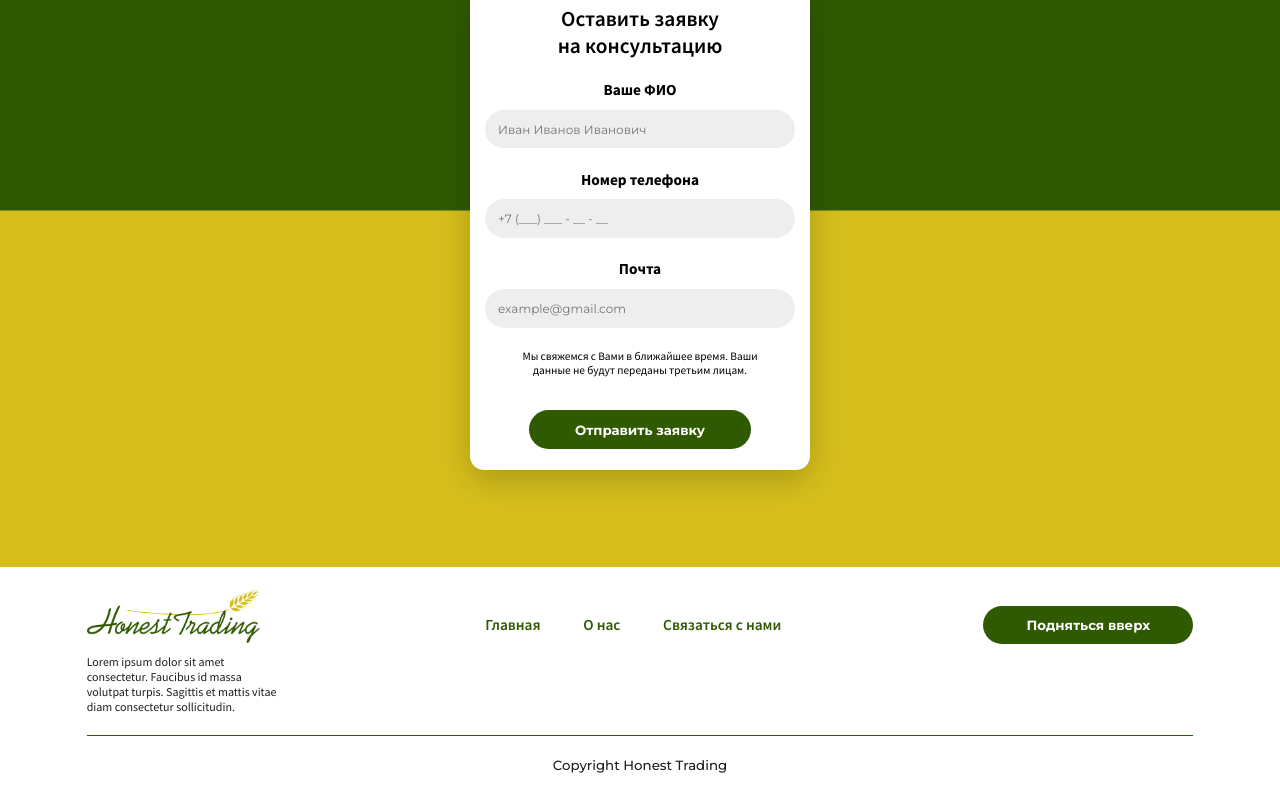
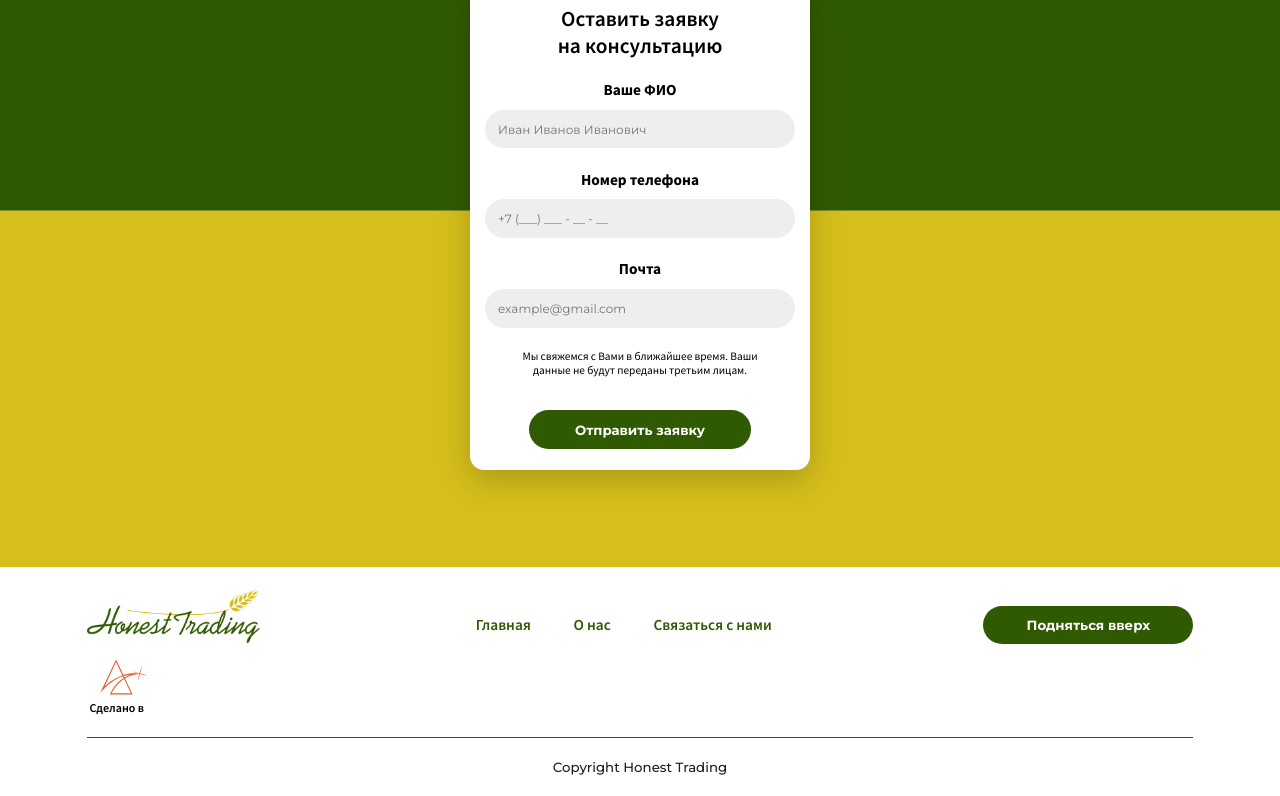
Before and after one commit to k1ngsterr1/honest-trading, a React (Create React App) app: page / in a window 1280 px wide. Shown: the part 3105-3901 px from the top of the page. Built offline with nearby package versions, Linux system fonts and the light colour scheme.

Commit message:
HonestUpdate

```diff
--- a/src/components/Footer.js
+++ b/src/components/Footer.js
@@ -8,6 +8,7 @@ import { Link } from "react-scroll";
 
 // Logo
 import logo from "../assets/honest_trading.png";
+import triangle from "../assets/Triangle.svg";
 
 // Icons
 import { MdArrowDropUp } from "react-icons/md";
@@ -18,10 +19,15 @@ const Footer = () => {
       <div className="footer-container">
         <div className="logo-container">
           <img className="logo" src={logo}></img>
-          <p className="footer-paragraph">
-            Lorem ipsum dolor sit amet consectetur. Faucibus id massa volutpat
-            turpis. Sagittis et mattis vitae diam consectetur sollicitudin.
-          </p>
+          <div className="spark">
+            <img
+              className="triangle"
+              src={triangle}
+              onClick={() => window.open("https://sparkstudio.kz/", "_blank")}
+              alt="spark-studio"
+            ></img>
+            <span className="spark-text">Сделано в</span>
+          </div>
         </div>
         <nav className="footer-navigation">
           <Link to="main" smooth={true} className="main-footer-link">
@@ -38,7 +44,6 @@ const Footer = () => {
           Подняться вверх
         </Link>
       </div>
-
       <span className="footer-separator"></span>
       <p className="footer-text">Copyright Honest Trading</p>
     </footer>
--- a/src/styles/footer-styles/footer.css
+++ b/src/styles/footer-styles/footer.css
@@ -20,10 +20,30 @@
   height: auto;
   display: flex;
   flex-direction: column;
+  align-items: start;
 }
 * body .footer .footer-container .logo-container .logo {
   width: clamp(133px, 13.8541666667vw, 532px);
   height: clamp(41px, 4.2708333333vw, 164px);
+}
+* body .footer .footer-container .logo-container .spark {
+  display: flex;
+  align-items: center;
+  justify-content: center;
+  flex-direction: column;
+}
+* body .footer .footer-container .logo-container .spark .triangle {
+  width: clamp(35px, 3.6456vw, 140px);
+  height: clamp(35px, 3.6456vw, 140px);
+  margin-top: clamp(8px, 0.8333333333vw, 32px);
+  margin-left: clamp(10px, 1.0416vw, 40px);
+  cursor: pointer;
+}
+* body .footer .footer-container .logo-container .spark .spark-text {
+  font-family: "Source Sans Pro";
+  font-style: normal;
+  font-weight: 600;
+  font-size: clamp(9px, 0.9375vw, 36px);
 }
 * body .footer .footer-container .logo-container .footer-paragraph {
   width: clamp(147.5px, 15.3645833333vw, 590px);
--- a/src/styles/footer-styles/footer.sass
+++ b/src/styles/footer-styles/footer.sass
@@ -61,10 +61,30 @@ $sourceSansPro: 'Source Sans Pro'
                     height: auto
                     display: flex
                     flex-direction: column
+                    align-items: start
 
                     .logo
                         width: clamp(133px,13.854166666666666vw,532px)
                         height: clamp(41px,4.270833333333333vw,164px)
+
+                    .spark
+                        display: flex
+                        align-items: center
+                        justify-content: center
+                        flex-direction: column
+
+                        .triangle
+                            width: clamp(35px,3.6456vw,140px)
+                            height: clamp(35px,3.6456vw,140px)
+                            margin-top: $sixteenclamp
+                            margin-left: clamp(10px,1.0416vw,40px)
+                            cursor: pointer
+
+                        .spark-text
+                            font-family: 'Source Sans Pro'
+                            font-style: normal
+                            font-weight: 600
+                            font-size: clamp(9px,0.9375vw,36px)
 
                     .footer-paragraph
                         width: clamp(147.5px,15.364583333333334vw,590px)
```
Also changed, not shown: src/assets/Triangle.svg (added), 1 other file (tests, documents, lock files or other folders).
